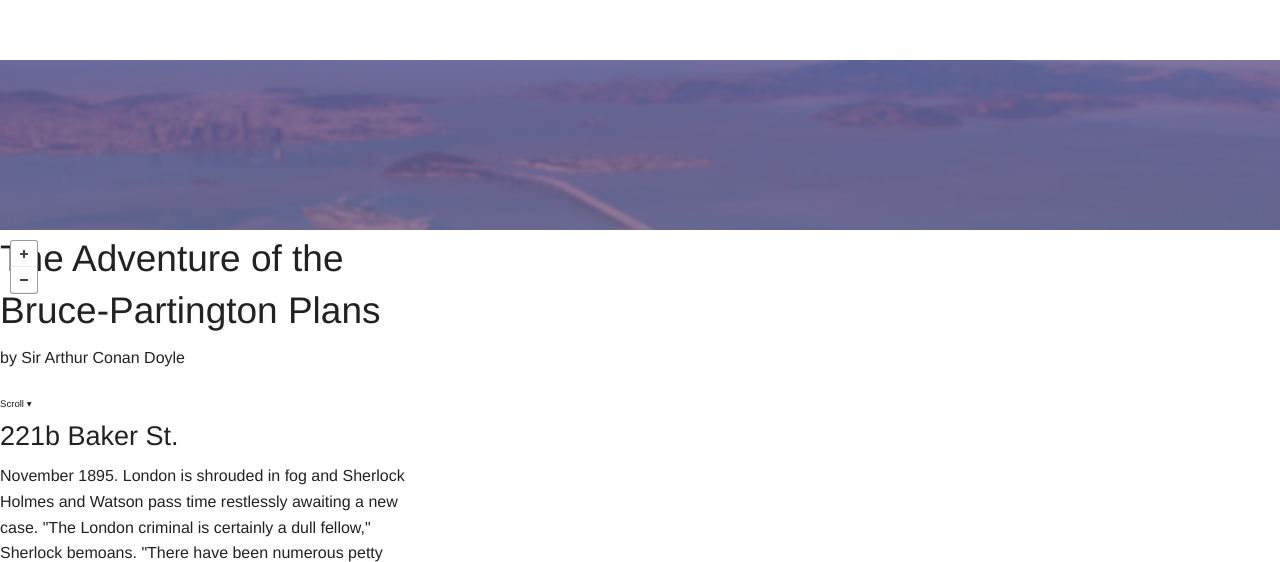
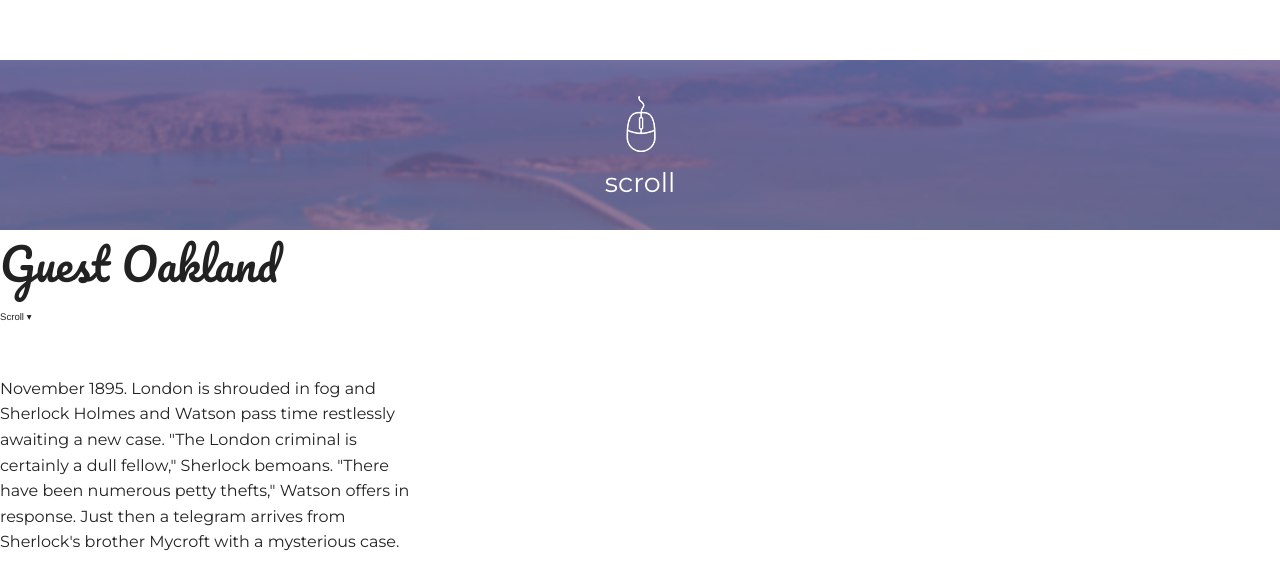
Before and after one commit to youthradio/gentrification_app, a website: page index.html in a window 1280 px wide. Shown: the part 570-1132 px from the top of the page. Drawn offline with Linux system fonts and the light colour scheme; no server answers.

Commit message:
finished first screen

```diff
--- a/css/app.css
+++ b/css/app.css
@@ -1,6 +1,14 @@
 
 html, body{
 	height: 100%;
+}
+
+h1{
+	font-family: 'Pacifico', cursive;
+}
+
+h2, h3, p{
+	font-family: 'Montserrat', sans-serif;
 }
 
 #narrative{
@@ -41,14 +49,22 @@ html, body{
     text-align:center;
 }
 
+.content-c{
+	position: absolute;
+	bottom: 20px;
+	/*Center on all browser when absolute*/
+	margin-left: auto;
+	margin-right: auto;
+	left: 0;
+	right: 0
+}
+
 .content-b h1{
-	font-family: 'Pacifico', cursive;
     color: white;
     font-size: 70px;
 }
 
-.content-b h2{
-	font-family: 'Montserrat', sans-serif;
+.content-b h2, h3{
 	color: white;
 }
 
--- a/index.html
+++ b/index.html
@@ -23,6 +23,10 @@
       <div class="content-b">
        <h1>Guest Oakland</h1>
        <h2>An app about gentrification in Oakland’s west side</h2>
+       <div class="content-c">
+      <img src="images/mouse.png">
+      <h3>scroll</h3>
+    </div>
      </div>
   </div>
 </div>
@@ -37,8 +41,7 @@
 <article id='narrative'>
   <div class='sections_prose'>
     <section id='cover' class='cover active'>
-          <h2>The Adventure of the Bruce-Partington Plans</h2>
-          <p>by Sir Arthur Conan Doyle</p>
+      <h1>Guest Oakland</h1>
       <small class='scroll quiet'>Scroll &#x25BE;</small>
     </section>
     <section id='baker'>
--- a/js/app.js
+++ b/js/app.js
@@ -4,7 +4,12 @@ $(document).foundation();
 L.mapbox.accessToken = 'pk.eyJ1IjoibGF1cmVuYmVuaWNob3UiLCJhIjoiQ1BlZGczRSJ9.EVMieITn7lHNi6Ato9wFwg';
 
 // Create a map in the div #map and takes two arguments: the id of the html element and the map id from Mapbox
-L.mapbox.map('map', 'laurenbenichou.l588bal0');
+var map = L.mapbox.map('map', 'laurenbenichou.l588bal0', {
+	zoomControl: false
+}).setView([37.812, -122.294], 15);
+
+map.scrollWheelZoom.disable();
+
 
 /* detect touch */
 if("ontouchstart" in window){
```
Also changed, not shown: js/min/app-min.js (+1 -1 lines), images/mouse.png (added). Lines whose indentation alone changed are shown as unchanged.
